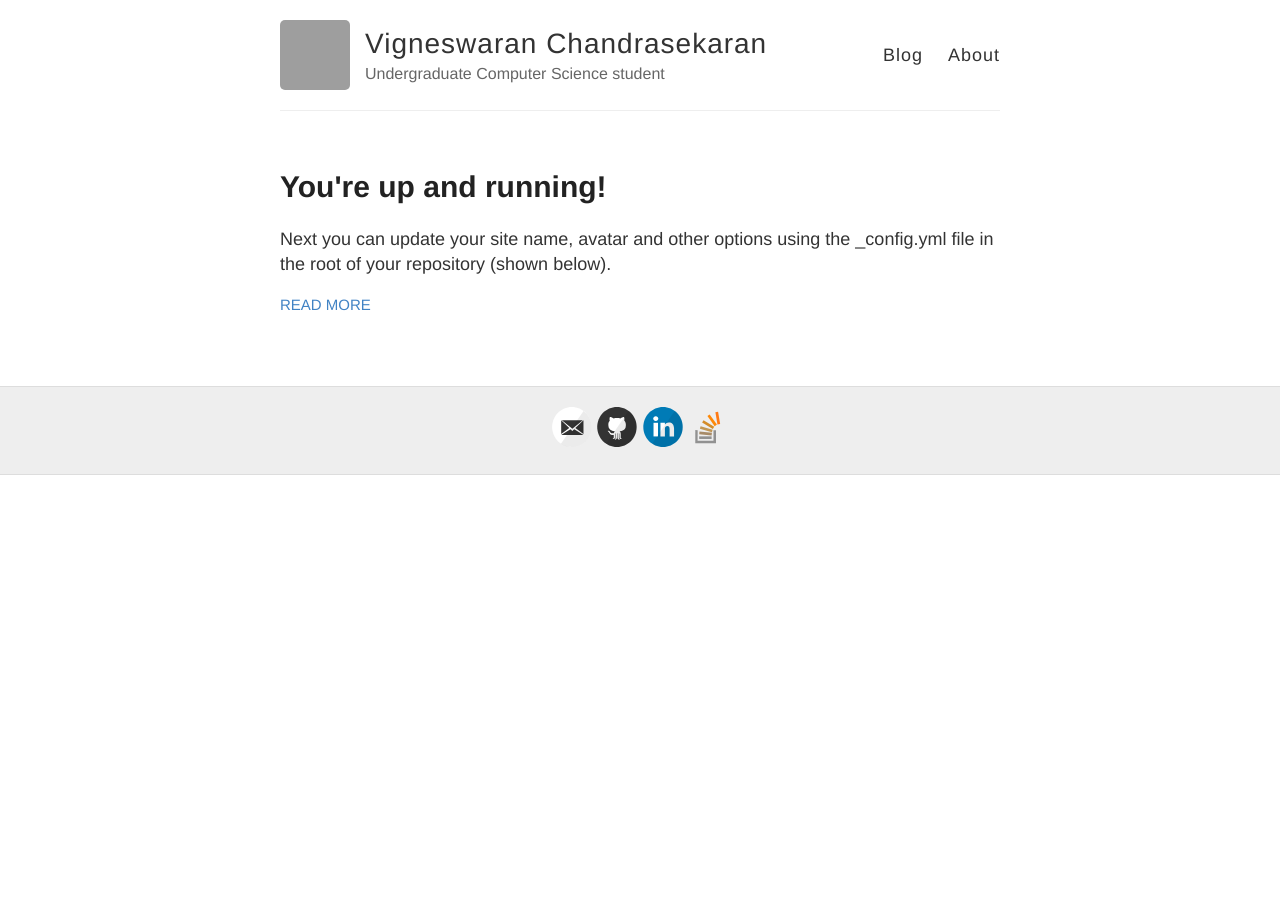
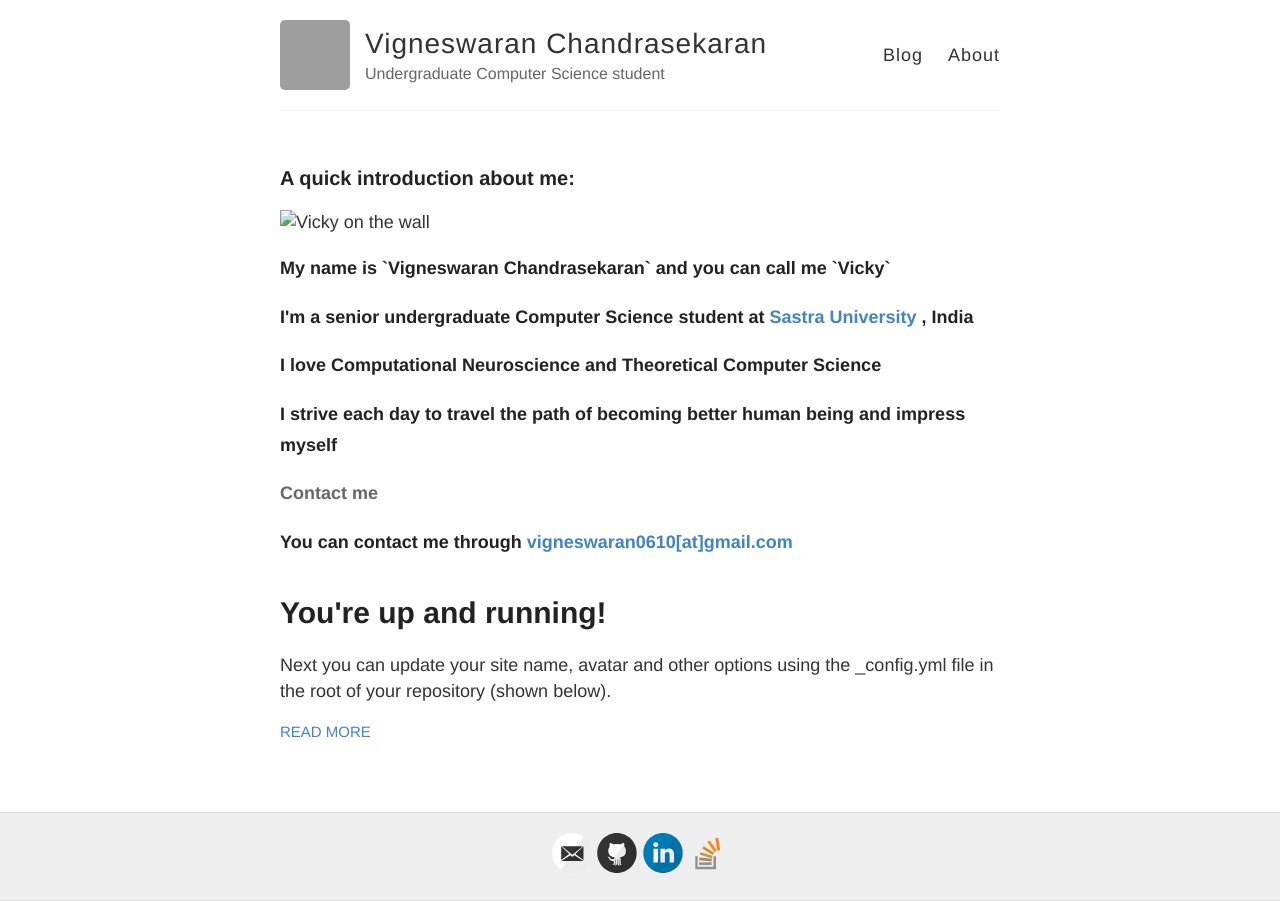
Before and after one commit to vigneswaran-chandrasekaran/Vigneswaran-chandrasekaran.github.io, a Jekyll site: the page built from index.html, in a window 1280 px wide. Built offline with Jekyll 4.4.1, drawn with Linux system fonts in a browser that asks for light colours; grey boxes are pictures that could not be loaded.

Commit message:
add about in index.html

```diff
--- a/index.html
+++ b/index.html
@@ -1,6 +1,21 @@
 ---
 layout: default
 ---
+
+<h3> <b> A quick introduction about me: </b>  </h3>
+
+<img src="vicky_about.jpg" alt="Vicky on the wall">
+
+<h5> My name is `Vigneswaran Chandrasekaran` and you can call me `Vicky` </h5>
+
+<h5> I'm a senior undergraduate Computer Science student at <a href="http://sastra.edu"> Sastra University </a>, India </h5>
+
+<h5> I love Computational Neuroscience and Theoretical Computer Science </h5>
+
+<h5> I strive each day to travel the path of becoming better human being and impress myself </h5>
+
+<h4> Contact me </h4>
+<h5> You can contact me through <a href="mailto:vigneswaran0610@gmail.com"> vigneswaran0610[at]gmail.com </a></h5>
 
 <div class="posts">
   {% for post in site.posts %}
```
Also changed, not shown: about.md (+0 -1 lines).
